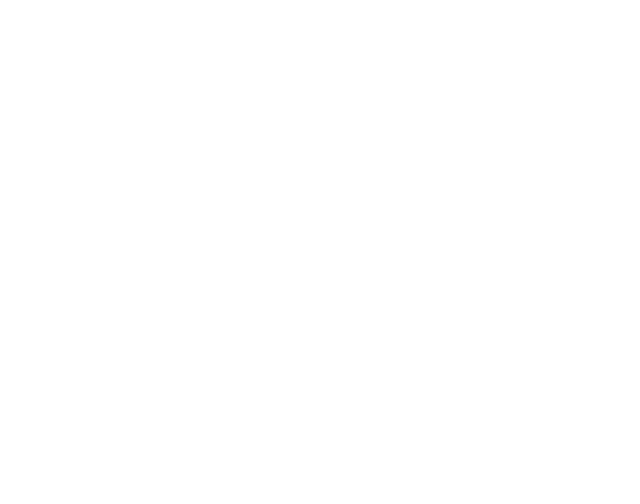
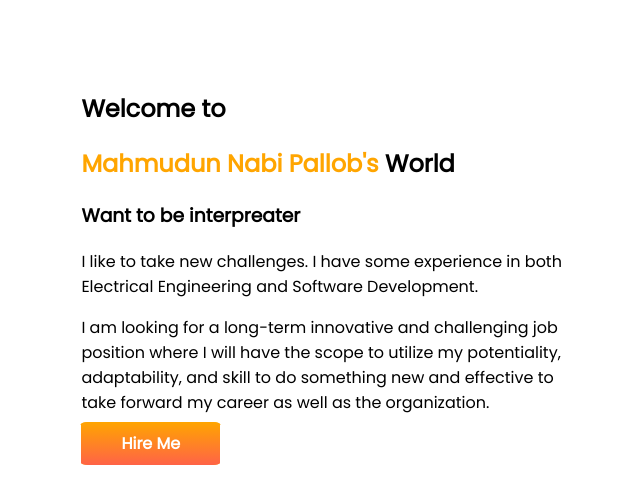
Before and after one commit to mdmahmudunnabi/developer-portfolio, a plain HTML site: page index.html in a window 1280 px wide. Shown: the whole page, without its empty margins (53-693 px from the left). Drawn offline with Linux system fonts and the light colour scheme.

Commit message:
4 day lecture-5

```diff
--- a/index.html
+++ b/index.html
@@ -1,13 +1,37 @@
 <!DOCTYPE html>
 <html lang="en">
+
 <head>
     <meta charset="UTF-8">
     <meta http-equiv="X-UA-Compatible" content="IE=edge">
     <meta name="viewport" content="width=device-width, initial-scale=1.0">
     <title>Mahmudun Nabi's Portfolio</title>
+    <link rel="preconnect" href="https://fonts.googleapis.com">
+    <link rel="preconnect" href="https://fonts.gstatic.com" crossorigin>
+    <link href="https://fonts.googleapis.com/css2?family=Poppins&display=swap" rel="stylesheet">
     <link rel="stylesheet" href="style.css">
 </head>
+
 <body>
+    <section>
+        <div class="half-width">
+            <h1>Welcome to</h1>
+            <h1><span class=name-color>Mahmudun Nabi Pallob's</span> World</h1>
+            <h3> Want to be interpreater</h3>
+            <p>I like to take new challenges. I have some experience in both Electrical Engineering and Software
+                Development.</p>
+
+            <p>I am looking for a long-term innovative and challenging job position where I will have the scope to
+                utilize
+                my potentiality, adaptability,
+                and skill to do something new and effective to take forward my career as well as the organization.</p>
+            <a class="link-button" target="_blank" href=" https://www.linkedin.com/feed/">Hire Me</a>
+        </div>
+        <div class="half-width">
+            <img src="Nabi.png" alt="">
+        </div>
+    </section>
 
 </body>
+
 </html>
--- a/style.css
+++ b/style.css
@@ -0,0 +1,27 @@
+body{
+    font-family: 'Poppins', sans-serif;
+}
+.name-color{
+    color: orange;
+}
+
+section{
+    display: flex;
+}
+.half-width{
+    width: 50%;
+    padding-left: 10%;
+    padding-top: 5%;
+}
+.half-width img{
+    width: 50%;
+}
+.link-button{
+    text-decoration: none;
+    background-color: orange;
+    padding: 10px 40px;
+    border-radius: 5%;
+    background-image: linear-gradient(orange, tomato) ;
+    color: white;
+    font-weight: 700;
+}
```
